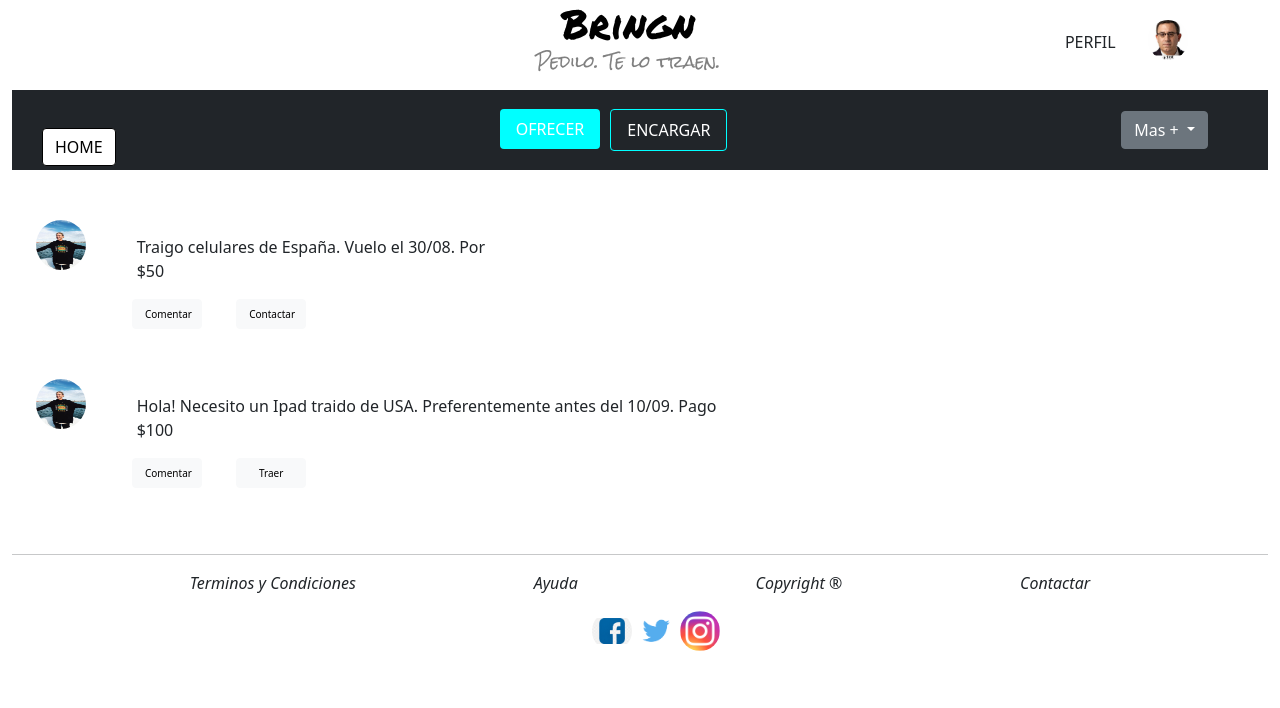
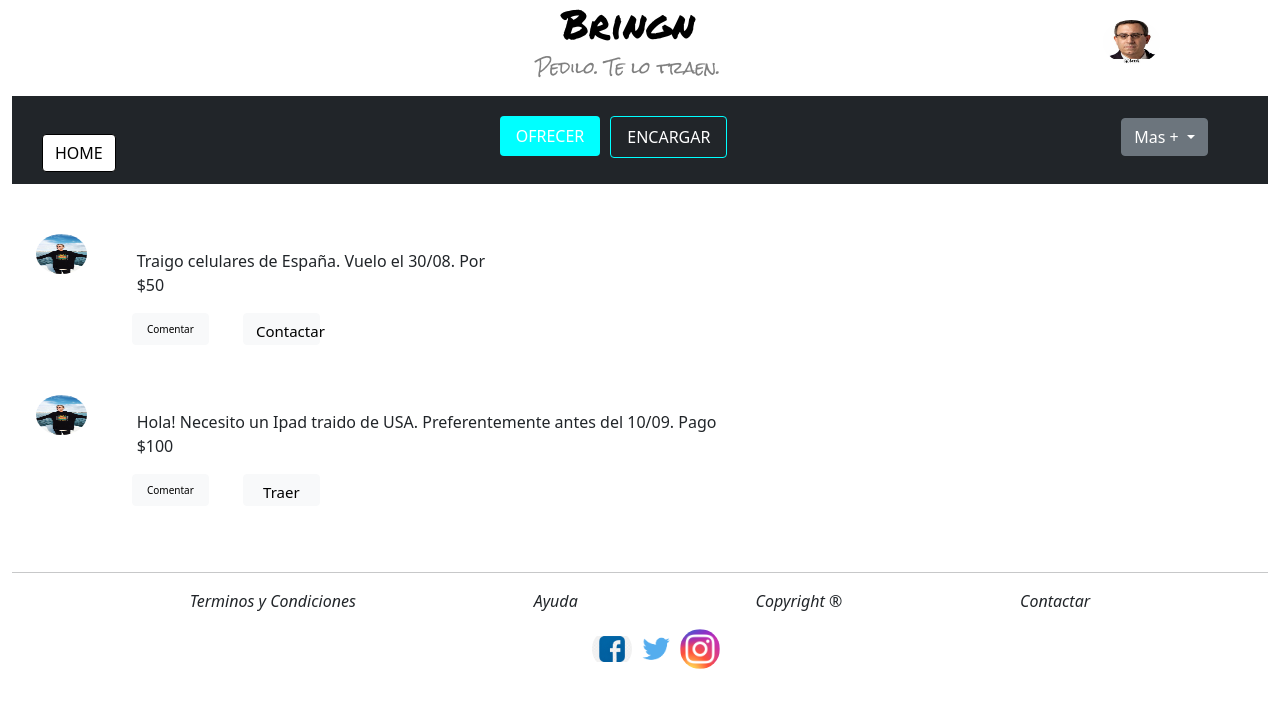
Before and after one commit to tobigiorgis/Bringn, a plain HTML site: page views/home.html in a window 1280 px wide. Drawn offline with nearby package versions, Linux system fonts and the light colour scheme.

Commit message:
Cambio de px a vh/vw

```diff
--- a/SASS/SCSS/style.scss
+++ b/SASS/SCSS/style.scss
@@ -9,11 +9,11 @@ body{
     padding: 0px;
 }
 nav{
-    height: 80px;
+    height: 11vh;
 }
 
 .nav__btn, .dropdown{
-    margin-bottom: 35px;
+    margin-bottom: 4vh;
 }
 
 
@@ -27,7 +27,7 @@ nav{
 h1{
     color:black;
     width: auto;
-    height: 10px;
+    height: 2vh;
     text-align: center;
     font-family: 'Permanent Marker', cursive;
 }
@@ -43,18 +43,14 @@ h1{
 #subt{
     text-align: center;
     position: relative;
-    margin-top: 40px;
+    margin-top: 5vh;
     font-family: 'Rock Salt', cursive;
     color: gray;
 }
 
-.p__perfil{
-    float: right;
-    margin-top: 30px;
-}
 .img__perfil{
-    width: 60px;
-    height: 60px;
+    width: 6vw;
+    height: 8vh;
     border-radius: 50%;
     padding: 10px;
     margin-top: 10px;
@@ -238,6 +234,7 @@ form{
 .home__button{
     float: left;
     margin: 30px;
+    padding-top: 0px;
 }
 
 #hbutton{
@@ -252,8 +249,8 @@ form{
     background-color: black;
 }
 .img__usuario{
-    width: 50px;
-    height: 50px;
+    width: 4vw;
+    height: 5vh;
     border-radius: 50%;
 }
 
@@ -264,16 +261,16 @@ form{
 }
 
 #interac__1{
-    width: 70px;
-    height: 30px;
+    width: 6vw;
+    height: 4vh;
     font-size: 10px;
     margin-left: 120px;
     margin-bottom: 50px;
 }
 #interac__2{
-    width: 70px;
-    height: 30px;
-    font-size: 10px;
+    width: 6vw;
+    height: 4vh;
+    font-size: 15px;
     margin-bottom: 50px;
     margin-left: 30px;
 }
--- a/views/home.html
+++ b/views/home.html
@@ -26,8 +26,7 @@
                 </header>
                 <div class="col-2 bloque3">
                     <span>
-                    <p class="p__perfil">PERFIL</p>
-                        <img class="img__perfil" src="../SASS/resources/Masla.jpg" alt="Foto de Perfil">
+                        <a href="./views/error404.html"><img class="img__perfil" src="../SASS/resources/Masla.jpg" alt="Foto de Perfil"></a>
                     </span>
             </div>
         </div>
```
Also changed, not shown: index.html (+1 -2 lines), views/encargar.html (+1 -2 lines), views/ofrecer.html (+3 -4 lines), SASS/CSS/styles1.css, views/error404.html (added).
